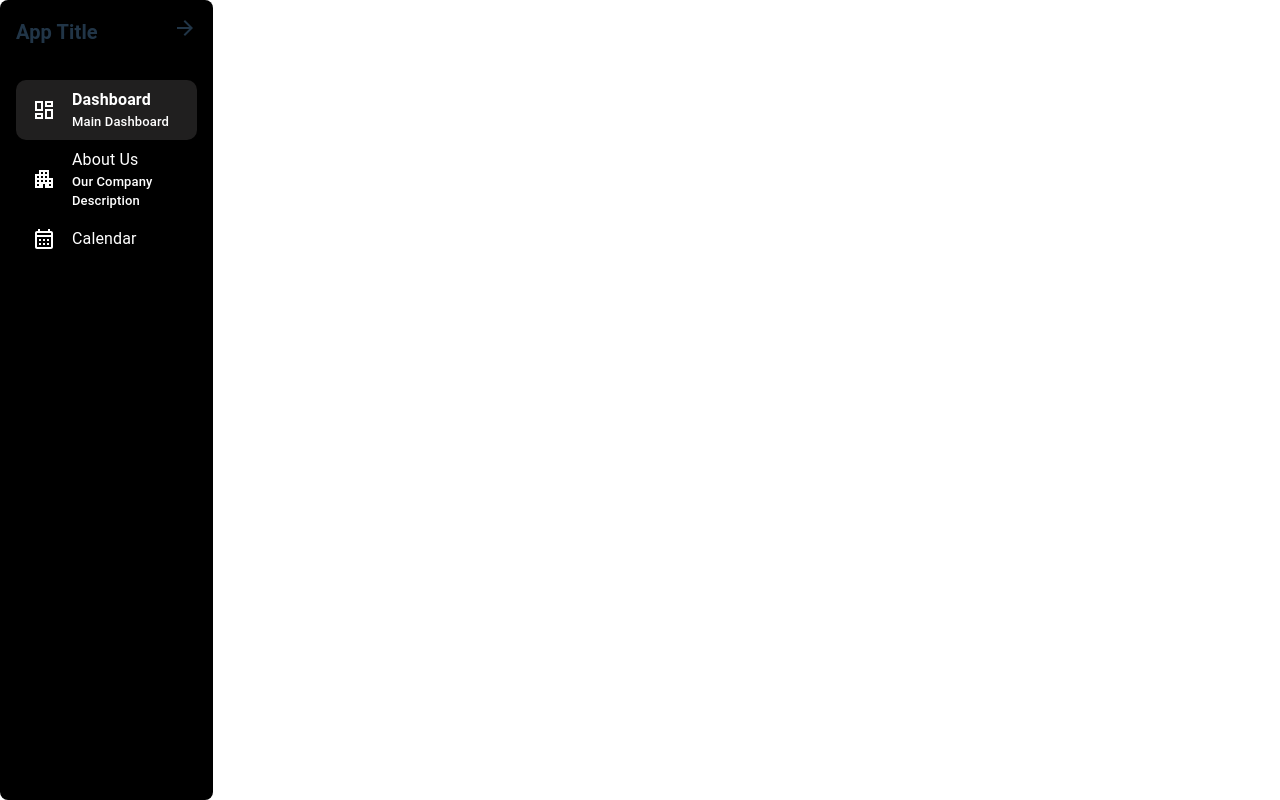
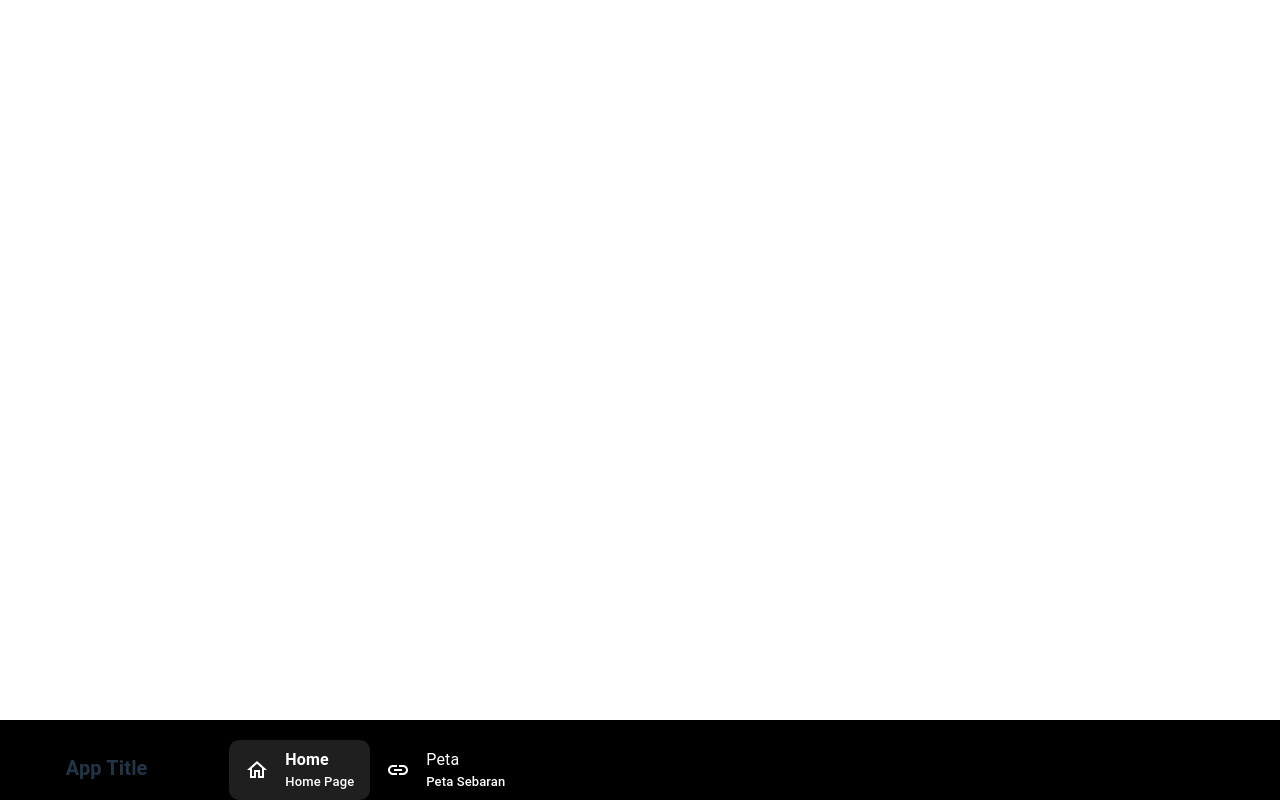
Before and after one commit to deffinad/coofis-components, a React (Vite) app: page / in a window 1280 px wide. Built offline with nearby package versions, Linux system fonts and the light colour scheme.

Commit message:
botbar v1

```diff
--- a/src/App.jsx
+++ b/src/App.jsx
@@ -1,16 +1,20 @@
-import { Grid2 } from '@mui/material'
+import { Grid2, Paper, Stack } from '@mui/material'
 import './App.css'
 import Sidebar from './components/Layout/Sidebar'
+import Botbar from './components/Layout/Bottombar'
 
 function App() {
 
   return (
     <Grid2 container height={'100%'}>
-      <Grid2 size={{ md: 3, lg: 2 }} maxHeight={'100%'}>
+      {/* <Grid2 size={{ md: 3, lg: 2 }} maxHeight={'100%'}>
         <Sidebar />
       </Grid2>
       <Grid2 size={{ md: 9, lg: 10 }} maxHeight={'100%'}>
 
+      </Grid2> */}
+      <Grid2  size={{lg: 12}} maxHeight={'100%'}>
+        <Botbar/>
       </Grid2>
     </Grid2>
   )
--- a/src/components/Layout/Bottombar/index.jsx
+++ b/src/components/Layout/Bottombar/index.jsx
@@ -1,3 +1,53 @@
 import React from 'react'
-import { Stack, Typography } from '@mui/material'
+import { Box, Stack, Typography, Grid2 } from '@mui/material'
 import * as MUIIcons from '@mui/icons-material';
+import { botMenuListConfig } from '../botbarCofig';
+
+const Botbar = () => {
+    return(
+        <>
+            <Box
+            sx={{
+                position: 'fixed', // Fix the Botbar to the bottom
+                bottom: 0, // Stick to the bottom
+                left: 0, // Span the entire width
+                right: 0, // Span the entire width
+                height: '10%', // Set height
+                background: 'black', // Background color
+                zIndex: 1000, // Ensure it stays on top of other content
+                // display: 'flex',
+                // alignItems: 'center',
+                // justifyContent: 'center',
+            }}
+            >
+                {/* <Stack direction={'row'} gap={2} alignItems={'center'} > */}
+                <Grid2 container >
+                    <Grid2 size={{ md:3, lg:2 }} sx={{display: 'flex', alignItems: 'center', justifyContent: 'center'}}>
+                        <Typography variant='h6' sx={{ fontWeight: 'bold'}}>
+                            App Title
+                        </Typography>
+                    </Grid2>
+                    <Grid2 size={{ md: 9, lg: 10 }} sx={{ paddingTop: '20px'}}>
+                        <Stack flex={1} px={2} pb={2} direction={'row'}>
+                            {botMenuListConfig.map((menu, index) => {
+                                let IconComponent = MUIIcons[menu.icon]
+                                return (
+                                    <Stack key={menu.id} py={1} px={2} direction={'row'} justifyContent={'flex-start'} alignItems={'center'} gap={2} sx={{ borderRadius: '10px', background: index == 0 ? '#333232a1' : '', cursor: 'pointer' }}>
+                                        <IconComponent fontSize='medium' sx={{ color: 'white' }} />
+                                        <Stack direction={'column'}>
+                                            <Typography sx={{ color: 'white', fontWeight: index == 0 ? 600 : '' }}>{menu.title}</Typography>
+                                            {menu.sub_title && <Typography sx={{ color: 'white', fontWeight: 500, fontSize: 13 }}>{menu.sub_title}</Typography>}
+                                        </Stack>
+                                    </Stack>
+                                )
+                            })}
+                        </Stack>
+                    </Grid2>
+                </Grid2>
+                {/* </Stack> */}
+            </Box>
+        </>
+    )
+}
+
+export default Botbar
--- /dev/null
+++ b/src/components/Layout/botbarCofig.js
@@ -0,0 +1,42 @@
+export const botMenuListConfig = [
+    {
+      "id": 1,
+      "parent_id": 0, // 0 is for top
+      "menu_position_id": 1,
+      "order": 1, // order based on parent_id
+      "lang": "en",
+      "type": "internal", // internal, external, devider
+      "title": "Home",
+      "sub_title": "Home Page",
+      "icon": "HomeOutlined",
+      "image_icon": "png file URI",
+      "image_icon_xs": "",
+      "image_icon_sm": "",
+      "image_icon_lg": "",
+      "image_icon_xl": "",
+      "image_cover": "png file URI",
+      "external_url": "https://.....", // use only to launch external website
+      "active": true, // show only when true
+      "clickable": true // if not then work for hover only
+    },
+    {
+      "id": 2,
+      "parent_id": 0, // 0 is for top
+      "menu_position_id": 1,
+      "order": 1, // order based on parent_id
+      "lang": "en",
+      "type": "external", // internal, external, devider
+      "title": "Peta",
+      "sub_title": "Peta Sebaran",
+      "icon": "LinkOutlined",
+      "image_icon": "png file URI",
+      "image_icon_xs": "",
+      "image_icon_sm": "",
+      "image_icon_lg": "",
+      "image_icon_xl": "",
+      "image_cover": "png file URI",
+      "external_url": "https://peta.com", // use only to launch external website
+      "active": true, // show only when true
+      "clickable": true // if not then work for hover only
+    },
+  ]
```
